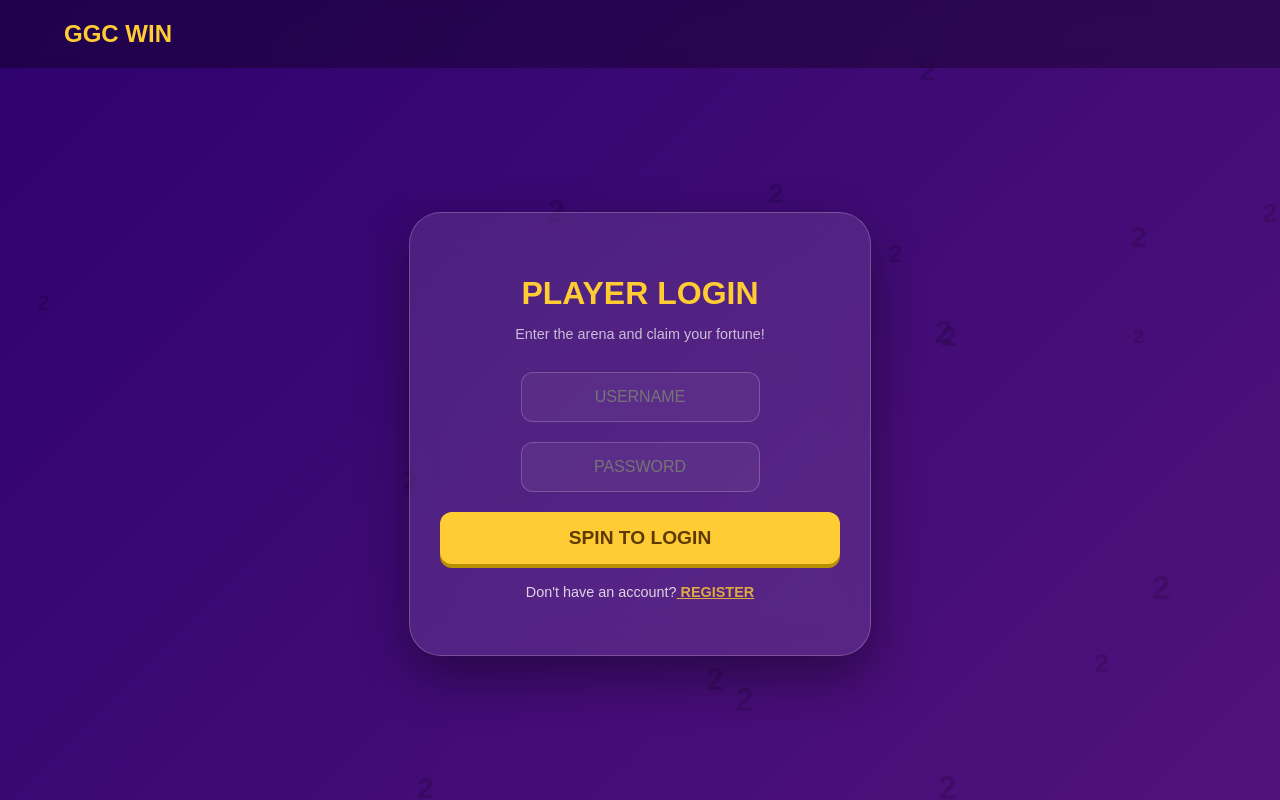
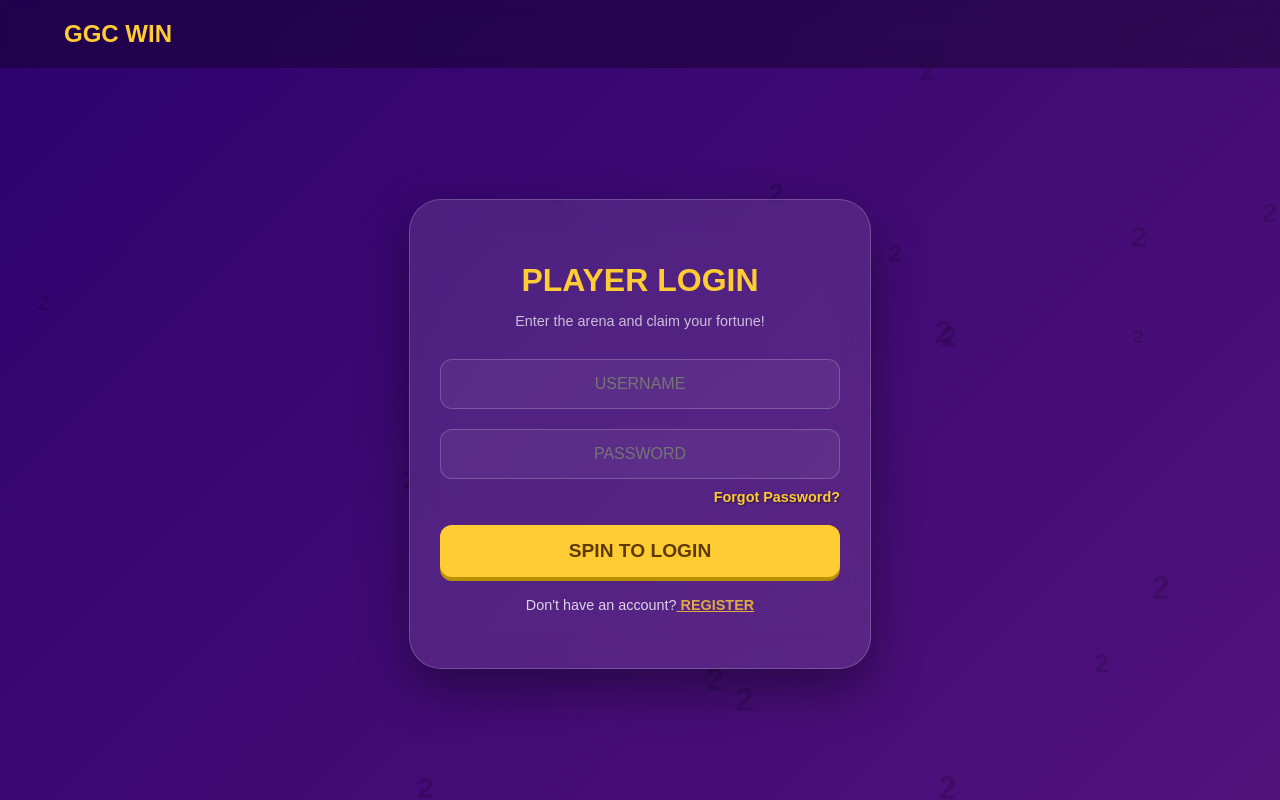
Before and after one commit to ggcwin/frontend, a React (Vite) app: page / in a window 1280 px wide. Built offline with nearby package versions, Linux system fonts and the light colour scheme.

Commit message:
login page forget password added

```diff
--- a/src/pages/Login.jsx
+++ b/src/pages/Login.jsx
@@ -1,5 +1,5 @@
 import React, { useState } from 'react';
-import api from '../api'; // ✅ axios ki jagah api use kiya
+import api from '../api';
 import { useNavigate } from 'react-router-dom';
 import toast from 'react-hot-toast';
 
@@ -17,7 +17,6 @@ const Login = () => {
 
         const loading = toast.loading("Verifying Identity...");
         try {
-            // ✅ Lamba link khatam
             const res = await api.post('/api/auth/login', formData);
 
             localStorage.setItem('token', res.data.token);
@@ -101,6 +100,14 @@ const Login = () => {
                             />
                         </div>
 
+                        {/* ✅ NAYA: Forgot Password Link */}
+                        <p
+                            onClick={() => navigate('/forgot-password')}
+                            style={styles.forgotPassword}
+                        >
+                            Forgot Password?
+                        </p>
+
                         <button type="submit" style={styles.spinBtn}>SPIN TO LOGIN</button>
                     </form>
 
@@ -137,7 +144,12 @@ const styles = {
     title: { color: '#ffcc33', fontSize: '2rem', fontWeight: '900', marginBottom: '10px' },
     subtitle: { color: 'white', opacity: 0.7, fontSize: '0.9rem', marginBottom: '30px' },
     form: { display: 'flex', flexDirection: 'column', gap: '20px' },
+    inputGroup: { display: 'flex', flexDirection: 'column' },
     input: { padding: '15px', borderRadius: '12px', border: '1px solid rgba(255,255,255,0.2)', backgroundColor: 'rgba(255,255,255,0.05)', color: 'white', fontSize: '1rem', outline: 'none', textAlign: 'center' },
+
+    // ✅ Forgot Password Styling
+    forgotPassword: { color: '#ffcc33', cursor: 'pointer', textAlign: 'right', margin: '-10px 0 0 0', fontSize: '0.9rem', fontWeight: 'bold', textShadow: '1px 1px 2px rgba(0,0,0,0.5)' },
+
     spinBtn: { padding: '15px', borderRadius: '12px', border: 'none', backgroundColor: '#ffcc33', color: '#5e3a00', fontWeight: '900', fontSize: '1.2rem', cursor: 'pointer', boxShadow: '0 4px 0 #b99100' },
     footerText: { marginTop: '20px', fontSize: '0.9rem', color: 'white', opacity: 0.8 },
     link: { color: '#ffcc33', fontWeight: 'bold', cursor: 'pointer', textDecoration: 'underline' }
```
